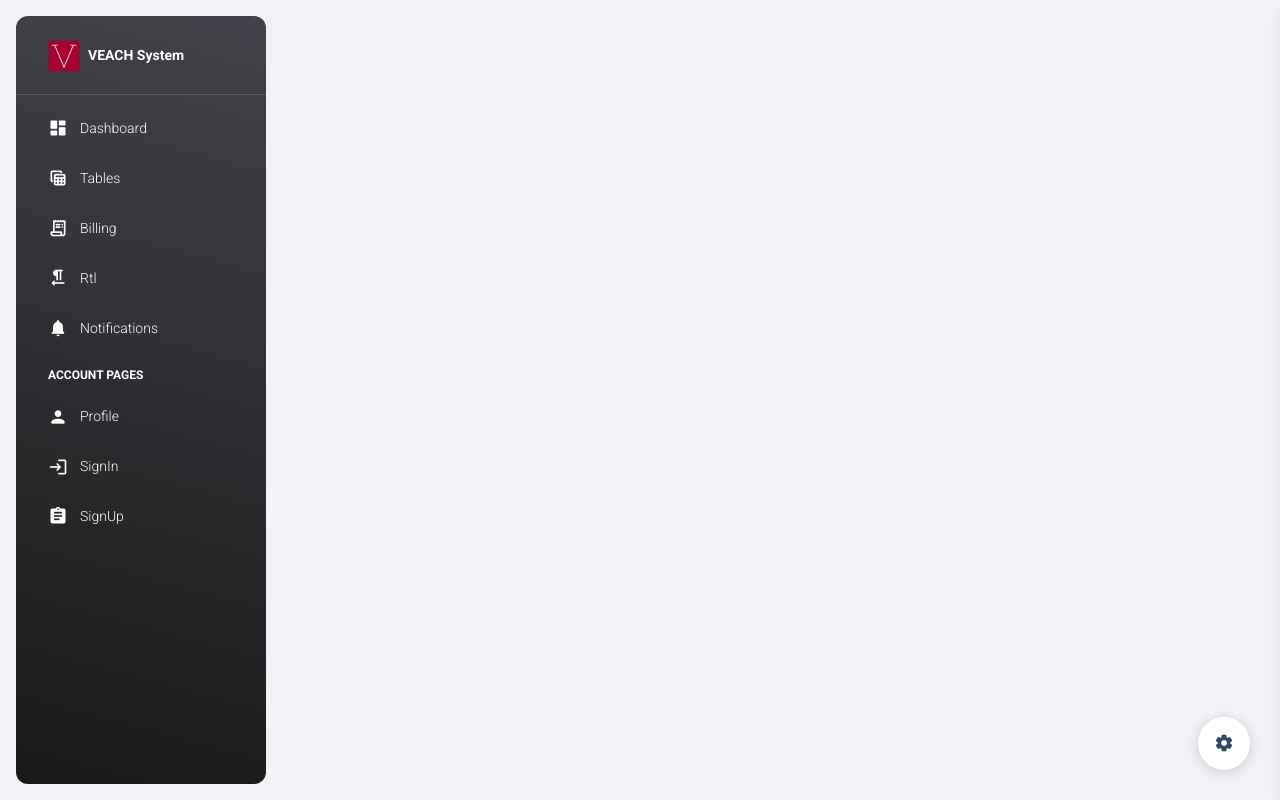
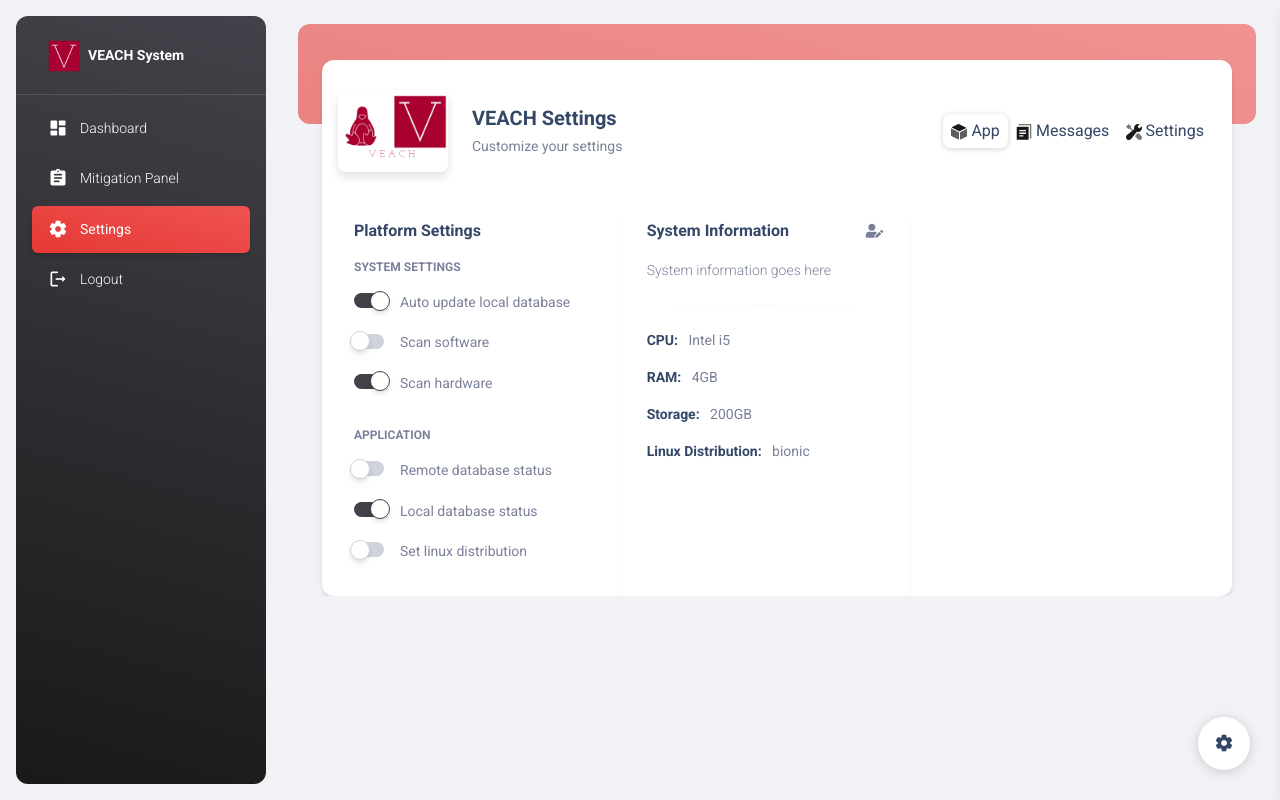
Before and after one commit to omeround3/veach, a Vue app in the folder veach_front/: page /settings in a window 1280 px wide. Built offline with nearby package versions, Linux system fonts and the light colour scheme; sample sign-in values are in the browser's storage.

Commit message:
Removed unneccesary SideNav components, changed some icons, changed colors, starting to work on Settings view

```diff
--- a/veach_front/src/examples/Sidenav/SidenavList.vue
+++ b/veach_front/src/examples/Sidenav/SidenavList.vue
@@ -10,58 +10,58 @@
         </sidenav-collapse>
       </li>
       <li class="nav-item">
-        <sidenav-collapse url="#" :aria-controls="''" v-bind:collapse="false" collapseRef="tables" navText="Tables">
+        <sidenav-collapse url="#" :aria-controls="''" v-bind:collapse="false" collapseRef="tables" navText="Mitigation Panel">
           <template v-slot:icon>
-            <i class="material-icons-round opacity-10 fs-5">table_view</i>
+            <i class="material-icons-round opacity-10 fs-5">assignment</i>
           </template>
         </sidenav-collapse>
       </li>
-      <li class="nav-item">
+      <!-- <li class="nav-item">
         <sidenav-collapse url="#" :aria-controls="''" v-bind:collapse="false" collapseRef="billing" navText="Billing">
           <template v-slot:icon>
             <i class="material-icons-round opacity-10 fs-5">receipt_long</i>
           </template>
         </sidenav-collapse>
-      </li>
-      <li class="nav-item">
+      </li> -->
+      <!-- <li class="nav-item">
         <sidenav-collapse url="#" :aria-controls="''" v-bind:collapse="false" collapseRef="rtl-page" navText="Rtl">
           <template v-slot:icon>
             <i class="material-icons-round opacity-10 fs-5">format_textdirection_r_to_l</i>
           </template>
         </sidenav-collapse>
-      </li>
-      <li class="nav-item">
+      </li> -->
+      <!-- <li class="nav-item">
         <sidenav-collapse url="#" :aria-controls="''" v-bind:collapse="false" collapseRef="notifications"
           navText="Notifications">
           <template v-slot:icon>
             <i class="material-icons-round opacity-10 fs-5">notifications</i>
           </template>
         </sidenav-collapse>
-      </li>
-      <li class="mt-3 nav-item">
+      </li> -->
+      <!-- <li class="mt-3 nav-item">
         <h6 class="text-xs ps-4 text-uppercase font-weight-bolder text-white"
           :class="this.$store.state.isRTL ? 'me-4' : 'ms-2'">
           ACCOUNT PAGES
         </h6>
-      </li>
+      </li> -->
       <li class="nav-item">
-        <sidenav-collapse url="#" :aria-controls="''" v-bind:collapse="false" collapseRef="profile" navText="Profile">
+        <sidenav-collapse url="#" :aria-controls="''" v-bind:collapse="false" collapseRef="settings" navText="Settings">
           <template v-slot:icon>
-            <i class="material-icons-round opacity-10 fs-5">person</i>
+            <i class="material-icons-round opacity-10 fs-5">settings</i>
           </template>
         </sidenav-collapse>
       </li>
-      <li class="nav-item">
+      <!-- <li class="nav-item">
         <sidenav-collapse url="#" :aria-controls="''" v-bind:collapse="false" collapseRef="sign-in" navText="SignIn">
           <template v-slot:icon>
             <i class="material-icons-round opacity-10 fs-5">login</i>
           </template>
         </sidenav-collapse>
-      </li>
+      </li> -->
       <li class="nav-item">
-        <sidenav-collapse url="#" :aria-controls="''" v-bind:collapse="false" collapseRef="sign-up" navText="SignUp">
+        <sidenav-collapse url="#" :aria-controls="''" v-bind:collapse="false" collapseRef="/sign-in" navText="Logout" @click="onLogoutClicked">
           <template v-slot:icon>
-            <i class="material-icons-round opacity-10 fs-5">assignment</i>
+            <i class="material-icons-round opacity-10 fs-5">logout</i>
           </template>
         </sidenav-collapse>
       </li>
@@ -70,6 +70,7 @@
 </template>
 <script>
 import SidenavCollapse from "./SidenavCollapse.vue";
+import { mapActions } from "vuex";
 
 export default {
   name: "SidenavList",
@@ -85,6 +86,12 @@ export default {
   },
   components: {
     SidenavCollapse
+  },
+  methods: {
+    ...mapActions(["logout"]),
+    onLogoutClicked() {
+      this.logout()
+    },
   }
 };
 </script>
--- a/veach_front/src/router/index.js
+++ b/veach_front/src/router/index.js
@@ -6,7 +6,7 @@ import RTL from "../views/Rtl.vue";
 import Notifications from "../views/Notifications.vue";
 import Profile from "../views/Profile.vue";
 import SignIn from "../views/SignIn.vue";
-import SignUp from "../views/SignUp.vue";
+// import SignUp from "../views/SignUp.vue";
 import store from "@/store/index";
 
 const routes = [
@@ -46,16 +46,25 @@ const routes = [
     path: "/rtl-page",
     name: "RTL",
     component: RTL,
+    meta: {
+      requiresAuth: true
+    },
   },
   {
     path: "/notifications",
     name: "Notifications",
     component: Notifications,
+    meta: {
+      requiresAuth: true
+    },
   },
   {
-    path: "/profile",
-    name: "Profile",
+    path: "/settings",
+    name: "Settings",
     component: Profile,
+    meta: {
+      requiresAuth: true
+    },
   },
   {
     path: "/dashboard",
@@ -70,11 +79,11 @@ const routes = [
     name: "SignIn",
     component: SignIn,
   },
-  {
-    path: "/sign-up",
-    name: "SignUp",
-    component: SignUp,
-  },
+  // {
+  //   path: "/sign-up",
+  //   name: "SignUp",
+  //   component: SignUp,
+  // },
 ];
 
 const router = createRouter({
--- a/veach_front/src/store/index.js
+++ b/veach_front/src/store/index.js
@@ -72,6 +72,9 @@ export default createStore({
     },
     logout: ({ commit }) => {
       commit("setToken", null);
+      window.localStorage.removeItem("username")
+      window.localStorage.removeItem("password")
+      window.localStorage.removeItem("token")
       // setTimeout(() => router.push("/sign-in"), 500);
     },
     login({ commit }, { username, password, token }) {
--- a/veach_front/src/views/Profile.vue
+++ b/veach_front/src/views/Profile.vue
@@ -1,28 +1,25 @@
 <template>
   <div class="container-fluid">
     <div
-      class="page-header min-height-300 border-radius-xl mt-4"
-      style="
-        background-image: url('https://images.unsplash.com/photo-1531512073830-ba890ca4eba2?ixid=MnwxMjA3fDB8MHxwaG90by1wYWdlfHx8fGVufDB8fHx8&ixlib=rb-1.2.1&auto=format&fit=crop&w=1920&q=80');
-      "
+      class="page-header min-height-100 border-radius-xl mt-4"
     >
-      <span class="mask bg-gradient-success opacity-6"></span>
+      <span class="mask bg-gradient-danger opacity-6"></span>
     </div>
     <div class="card card-body mx-3 mx-md-4 mt-n6">
       <div class="row gx-4">
         <div class="col-auto">
-          <div class="avatar avatar-xl position-relative">
+          <div class="avatar avatar-xxl position-relative">
             <img
-              src="@/assets/img/bruce-mars.jpg"
-              alt="profile_image"
+              src="@/assets/img/veach-transperent.png"
+              alt="veach_image"
               class="shadow-sm w-100 border-radius-lg"
             />
           </div>
         </div>
         <div class="col-auto my-auto">
           <div class="h-100">
-            <h5 class="mb-1">Richard Davis</h5>
-            <p class="mb-0 font-weight-normal text-sm">CEO / Co-Founder</p>
+            <h5 class="mb-1">VEACH Settings</h5>
+            <p class="mb-0 font-weight-normal text-sm">Customize your settings</p>
           </div>
         </div>
         <div
@@ -199,7 +196,7 @@
               </div>
               <div class="p-3 card-body">
                 <h6 class="text-xs text-uppercase text-body font-weight-bolder">
-                  Account
+                  SYSTEM SETTINGS
                 </h6>
                 <ul class="list-group">
                   <li class="px-0 border-0 list-group-item">
@@ -209,7 +206,7 @@
                       name="flexSwitchCheckDefault"
                       label-class="mb-0 text-body text-truncate w-80"
                       checked
-                      >Email me when someone follows me</material-switch
+                      >Auto update local database</material-switch
                     >
                   </li>
                   <li class="px-0 border-0 list-group-item">
@@ -218,7 +215,7 @@
                       class="ps-0 ms-0"
                       name="flexSwitchCheckDefault1"
                       label-class="mb-0 text-body text-truncate w-80"
-                      >Email me when someone answers on my post</material-switch
+                      >Scan software</material-switch
                     >
                   </li>
 
@@ -229,7 +226,7 @@
                       name="flexSwitchCheckDefault2"
                       label-class="mb-0 text-body text-truncate w-80"
                       checked
-                      >Email me when someone mentions me</material-switch
+                      >Scan hardware</material-switch
                     >
                   </li>
                 </ul>
@@ -245,7 +242,7 @@
                       class="ps-0 ms-0"
                       name="flexSwitchCheckDefault3"
                       label-class="mb-0 text-body text-truncate w-80"
-                      >New launches and projects</material-switch
+                      >Remote database status</material-switch
                     >
                   </li>
                   <li class="px-0 border-0 list-group-item">
@@ -255,7 +252,7 @@
                       name="flexSwitchCheckDefault4"
                       label-class="mb-0 text-body text-truncate w-80"
                       checked
-                      >Monthly product updates</material-switch
+                      >Local database status</material-switch
                     >
                   </li>
                   <li class="px-0 pb-0 border-0 list-group-item">
@@ -264,7 +261,7 @@
                       class="ps-0 ms-0"
                       name="flexSwitchCheckDefault5"
                       label-class="mb-0 text-body text-truncate w-80"
-                      >Subscribe to newsletter</material-switch
+                      >Set linux distribution</material-switch
                     >
                   </li>
                 </ul>
@@ -274,13 +271,13 @@
           </div>
           <div class="col-12 col-md-6 col-xl-4 mt-md-0 mt-4 position-relative">
             <profile-info-card
-              title="Profile Information"
-              description="Hi, I’m Alec Thompson, Decisions: If you can’t decide, the answer is no. If two equally difficult paths, choose the one more painful in the short term (pain avoidance is creating an illusion of equality)."
+              title="System Information"
+              description="System information goes here"
               :info="{
-                fullName: 'Alec M. Thompson',
-                mobile: '(44) 123 1234 123',
-                email: 'alecthompson@mail.com',
-                location: 'USA',
+                cpu: 'Intel i5',
+                ram: '4GB',
+                storage: '200GB',
+                linuxDist: 'bionic',
               }"
               :social="[
                 {
@@ -304,7 +301,7 @@
             <hr class="vertical dark" />
           </div>
           <div class="mt-4 col-12 col-xl-4 mt-xl-0">
-            <div class="card card-plain h-100">
+            <!-- <div class="card card-plain h-100">
               <div class="p-3 pb-0 card-header">
                 <h6 class="mb-0">Conversations</h6>
               </div>
@@ -422,10 +419,10 @@
                   </li>
                 </ul>
               </div>
-            </div>
+            </div> -->
           </div>
         </div>
-        <div class="row mt-4">
+        <!-- <div class="row mt-4">
           <div class="col-12">
             <div class="mb-5 ps-3">
               <h6 class="mb-1">Projects</h6>
@@ -552,7 +549,7 @@
               />
             </div>
           </div>
-        </div>
+        </div> -->
       </div>
     </div>
   </div>
@@ -560,9 +557,9 @@
 
 <script>
 import ProfileInfoCard from "./components/ProfileInfoCard.vue";
-import DefaultProjectCard from "./components/DefaultProjectCard.vue";
+// import DefaultProjectCard from "./components/DefaultProjectCard.vue";
 import MaterialSwitch from "@/components/MaterialSwitch.vue";
-import MaterialAvatar from "@/components/MaterialAvatar.vue";
+// import MaterialAvatar from "@/components/MaterialAvatar.vue";
 import sophie from "@/assets/img/kal-visuals-square.jpg";
 import marie from "@/assets/img/marie.jpg";
 import ivana from "@/assets/img/ivana-square.jpg";
@@ -600,9 +597,9 @@ export default {
   },
   components: {
     ProfileInfoCard,
-    DefaultProjectCard,
+    // DefaultProjectCard,
     MaterialSwitch,
-    MaterialAvatar,
+    // MaterialAvatar,
   },
 
   mounted() {
--- a/veach_front/src/views/components/ProfileInfoCard.vue
+++ b/veach_front/src/views/components/ProfileInfoCard.vue
@@ -24,20 +24,20 @@
       <hr class="my-4 horizontal gray-light" />
       <ul class="list-group">
         <li class="pt-0 text-sm border-0 list-group-item ps-0">
-          <strong class="text-dark">Full Name:</strong> &nbsp;
-          {{ info.fullName }}
+          <strong class="text-dark">CPU:</strong> &nbsp;
+          {{ info.cpu }}
         </li>
         <li class="text-sm border-0 list-group-item ps-0">
-          <strong class="text-dark">Mobile:</strong> &nbsp; {{ info.mobile }}
+          <strong class="text-dark">RAM:</strong> &nbsp; {{ info.ram }}
         </li>
         <li class="text-sm border-0 list-group-item ps-0">
-          <strong class="text-dark">Email:</strong> &nbsp; {{ info.email }}
+          <strong class="text-dark">Storage:</strong> &nbsp; {{ info.storage }}
         </li>
         <li class="text-sm border-0 list-group-item ps-0">
-          <strong class="text-dark">Location:</strong> &nbsp;
-          {{ info.location }}
+          <strong class="text-dark">Linux Distribution:</strong> &nbsp;
+          {{ info.linuxDist }}
         </li>
-        <li class="pb-0 border-0 list-group-item ps-0">
+        <!-- <li class="pb-0 border-0 list-group-item ps-0">
           <strong class="text-sm text-dark">Social:</strong> &nbsp;
           <a
             v-for="({ icon, link }, index) of social"
@@ -47,7 +47,7 @@
           >
             <i :class="`fa fa-brands ${icon}`"></i>
           </a>
-        </li>
+        </li> -->
       </ul>
     </div>
   </div>
@@ -67,10 +67,10 @@ export default {
     },
     info: {
       type: Object,
-      fullName: String,
-      mobile: String,
-      email: String,
-      location: String,
+      cpu: String,
+      ram: String,
+      storage: String,
+      linuxDist: String,
       default: () => {},
     },
     social: {
```
Also changed, not shown: veach_front/src/assets/img/veach-transperent.png (added).
